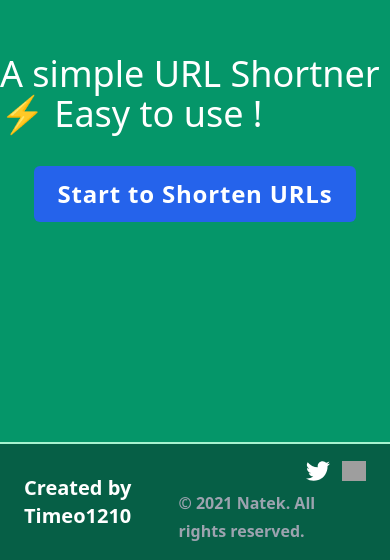
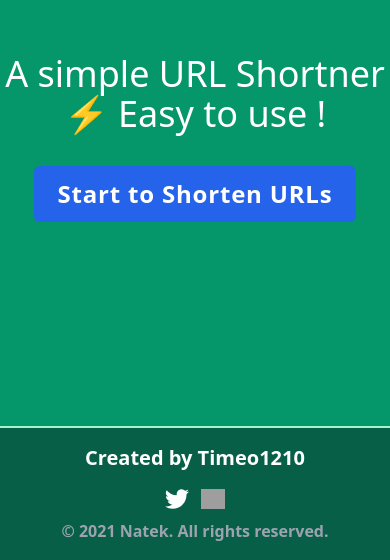
Before and after one commit to Timeo1210/urlshortener, a Next.js app in the folder web/: page / in a window 390 px wide. Shown: the part 284-844 px from the top of the page. Built offline with nearby package versions, Linux system fonts and the light colour scheme; grey boxes are pictures that could not be loaded.

Commit message:
feat(web): suppport responsive

```diff
--- a/web/src/components/Footer.tsx
+++ b/web/src/components/Footer.tsx
@@ -3,12 +3,12 @@ import Link from "next/link";
 import Image from "next/image";
 
 const Footer = () => (
-  <footer className="absolute bottom-0 border-t-2 border-green-200 text-white text-xl font-bold py-4 px-6 bg-green-800 w-full flex justify-between items-center">
-    <div>
+  <footer className="absolute bottom-0 border-t-2 border-green-200 text-white text-xl font-bold py-4 px-6 bg-green-800 w-full flex flex-col sm:flex-row sm:justify-between sm:items-center">
+    <div className="text-center sm:mb-0 mb-4">
       <h3>Created by Timeo1210</h3>
     </div>
-    <div>
-      <div className="flex justify-end">
+    <div className="text-center">
+      <div className="flex justify-center sm:justify-end">
         <Link href="https://twitter.com/TimeoBoulhol">
           <a className="hover-effect mr-3">
             <Image
--- a/web/src/pages/index.tsx
+++ b/web/src/pages/index.tsx
@@ -7,7 +7,9 @@ const IndexPage = () => (
     className="h-screen w-full flex flex-col items-center justify-evenly bg-green-600 text-white"
   >
     <main className="flex flex-col items-center justify-center">
-      <h1 className="text-4xl mb-8">A simple URL Shortner ⚡ Easy to use !</h1>
+      <h1 className="text-4xl mb-8 text-center">
+        A simple URL Shortner ⚡ Easy to use !
+      </h1>
       <Link href="/generate">
         <a className="button">Start to Shorten URLs</a>
       </Link>
--- a/web/src/styles/globals.css
+++ b/web/src/styles/globals.css
@@ -11,6 +11,7 @@
   line-height: 2rem;
   padding: 0.75rem 1.5rem;
   letter-spacing: 0.05rem;
+  text-align: center;
 }
 
 .hover-effect {
```
